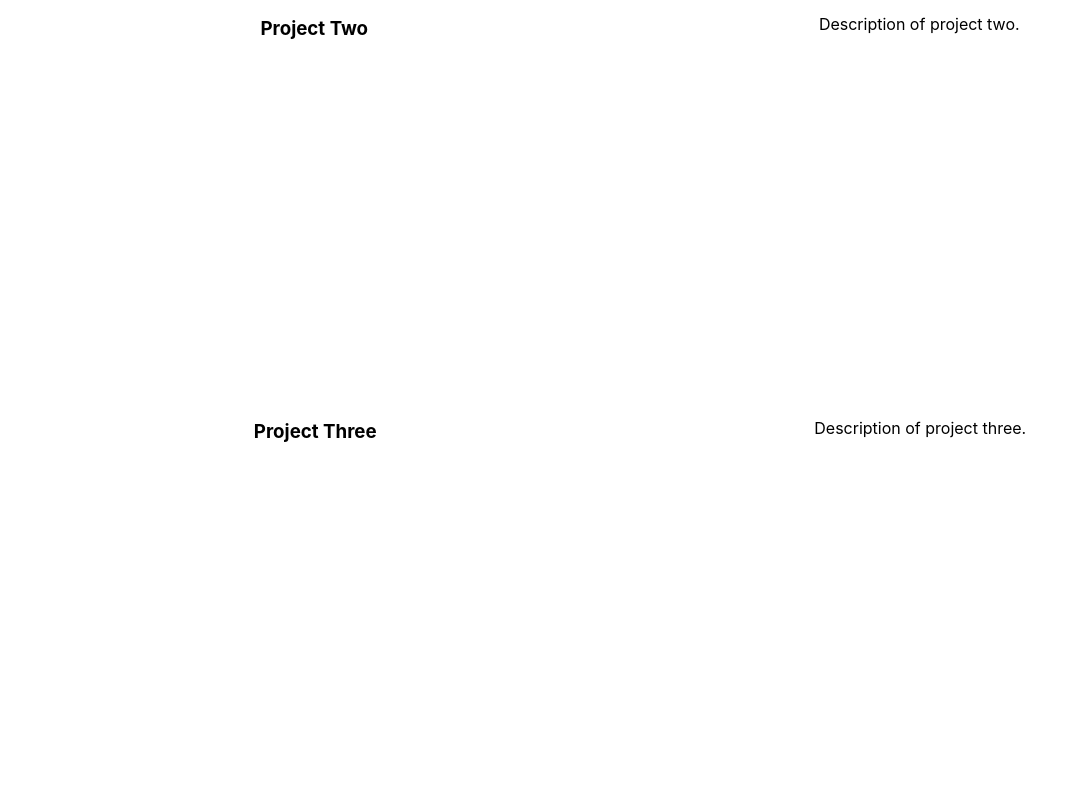
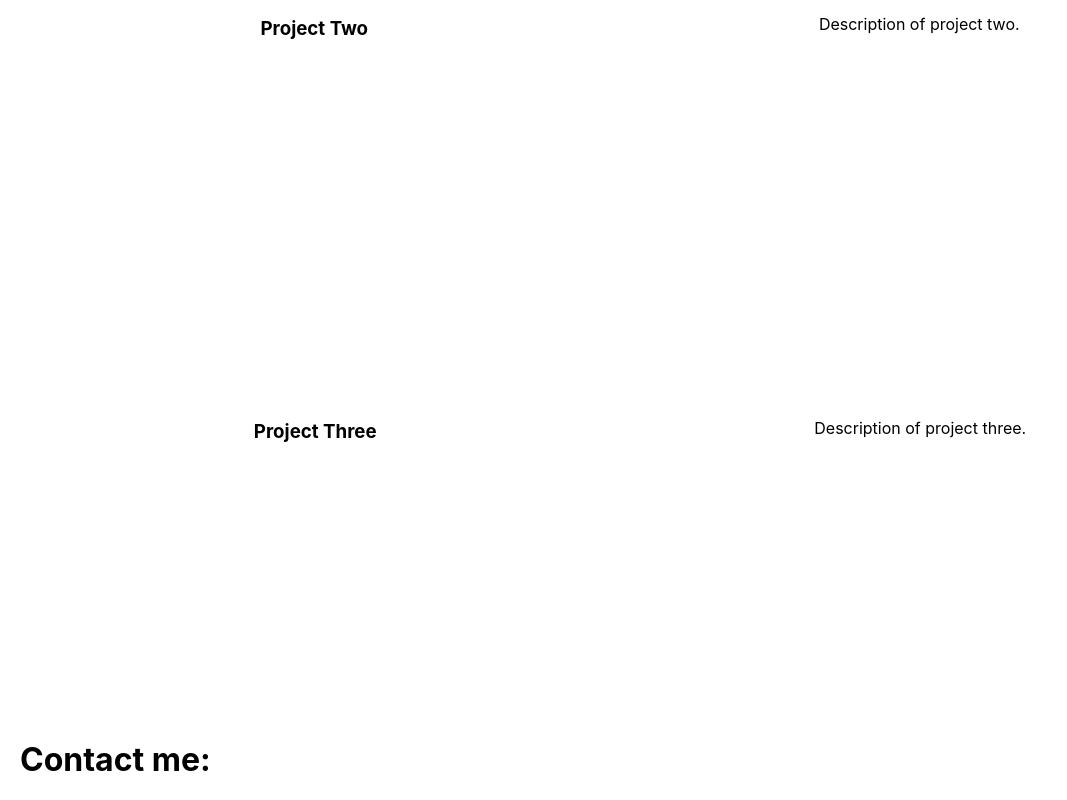
Before and after one commit to Edd4952/website, a React (Create React App) app: page / in a window 1280 px wide. Shown: the part 1745-2545 px from the top of the page, without its empty margins (0-1067 px from the left). Before the commit the page ends 2393 px from the top, so only its background shows below. Built offline with nearby package versions, Linux system fonts and the light colour scheme.

Commit message:
contact screen added

```diff
--- a/src/Components/5_Contact.js
+++ b/src/Components/5_Contact.js
@@ -4,8 +4,13 @@ import "../Styles/App.css";
 
 function Contact() {
     return (
-        <div className="contact-screen">
+        <div>
+            <section id="5_Contact"></section>
+            <h1 style={{ paddingLeft: "20px", paddingTop: "90px" }}>Contact me:</h1>
+            <div className="contact-screen">{
 
+            }
+            </div>
         </div>
     );
 }
--- a/src/Styles/1_Header.css
+++ b/src/Styles/1_Header.css
@@ -42,8 +42,6 @@
   height: 40px; /* Set the height of the icons */
 }
 
-
-
 .social-icon:hover {
   transform: scale(1.1); /* Slightly enlarge the icon on hover */
   cursor: pointer; /* Change the cursor to a pointer */
```
